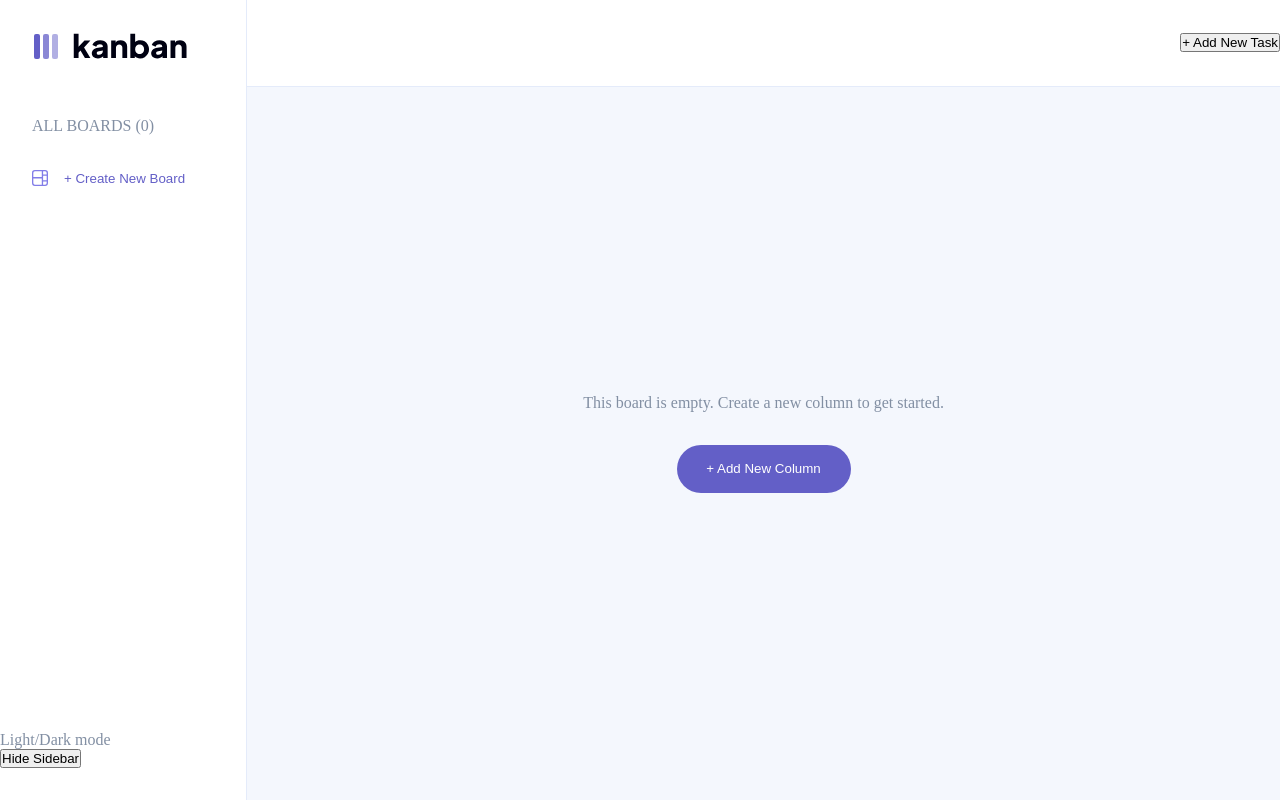
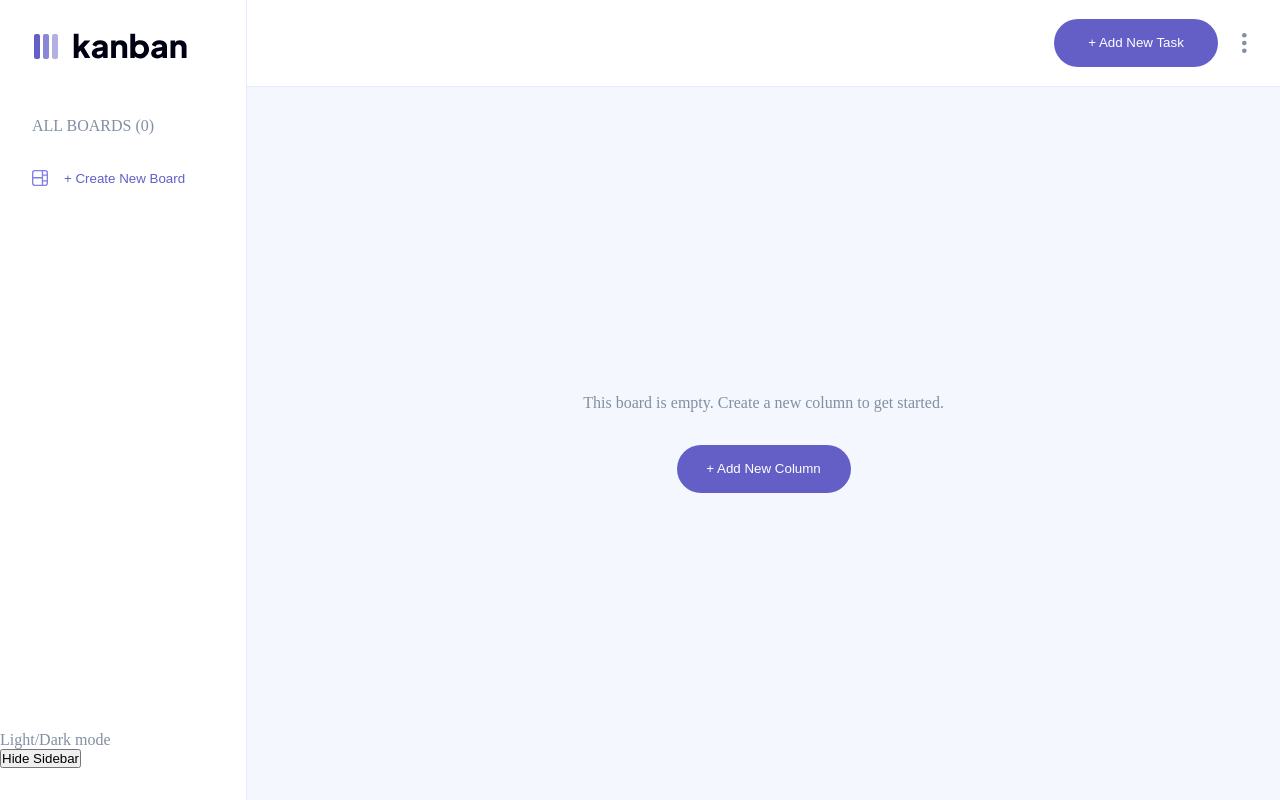
Before and after one commit to saidgachaev/kanban-task-manager, a React (Vite) app: page / in a window 1280 px wide. Built offline with nearby package versions, Linux system fonts and the light colour scheme.

Commit message:
Styling header and adding modal

```diff
--- a/src/components/Header/Header.tsx
+++ b/src/components/Header/Header.tsx
@@ -1,4 +1,6 @@
 import { FC } from 'react';
+// import elipsis from "../assets/icon-vertical-ellipsis.svg";
+import elipsis from "../../../public/assets/icon-vertical-ellipsis.svg";
 import './index.css';
 
 interface HeaderProps {
@@ -8,7 +10,11 @@ const Header: FC<HeaderProps> = ({ title}) => {
 	return (
 		<div className='header'>
 			<div>{title}</div>
+			<div className='header-button-container'>
 			<button>+ Add New Task</button>
+			<img className='elipsis' src={elipsis} alt="" />
+			</div>
+
 		</div>
 	);
 };
--- a/src/components/Header/index.css
+++ b/src/components/Header/index.css
@@ -5,5 +5,26 @@
     height: 97px;
     width: 100%;
     border-bottom: 1px solid #e4ebfa;
-    padding-left: 24px;
+    padding: 0 33px;
 }
+.header-button-container {
+    display: flex;
+    align-items: center;
+    height: 48px;
+    width: 193px;
+}
+
+.header-button-container button {
+    height: 100%;
+    width: 164px;
+    margin-right: 24px;
+    background-color: #635FC7;
+    color: #ffff;
+    border: none;
+    border-radius: 24px;
+    cursor: pointer;
+}
+
+.header-button-container .elipsis {
+    cursor: pointer;
+}
--- a/src/components/Sidebar/Sidebar.tsx
+++ b/src/components/Sidebar/Sidebar.tsx
@@ -1,5 +1,5 @@
-import logo from '../../../public/assets/logo-dark.svg';
-import boardIcon from '../../../public/assets/icon-board.svg';
+import logo from '/assets/logo-dark.svg';
+import boardIcon from '/assets/icon-board.svg';
 import { useMst } from '../../hooks/useMst';
 import { observer } from 'mobx-react-lite';
 import './index.css';
```
Also changed, not shown: src/modals/AddTaskModal.tsx (added, +63 -0 lines).
